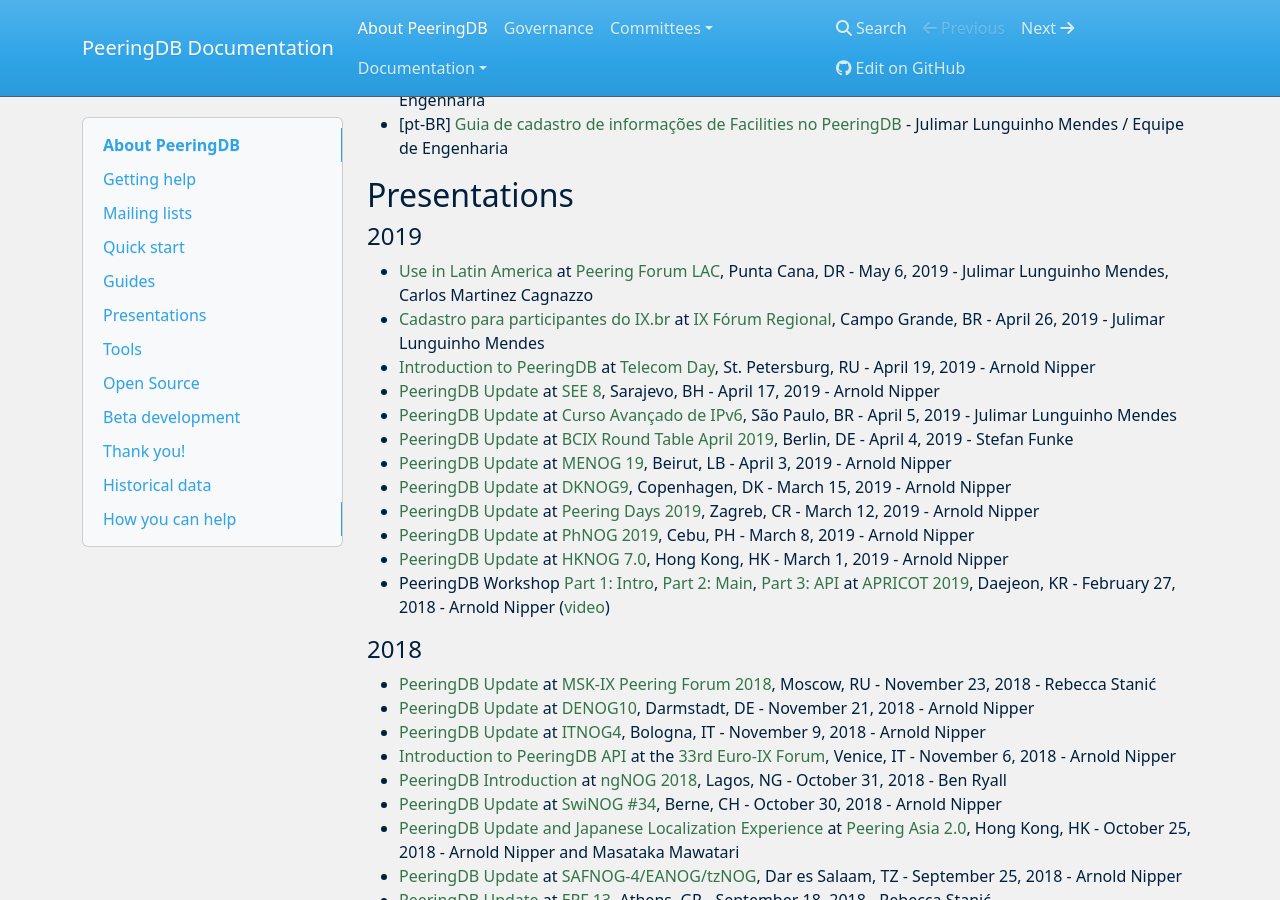
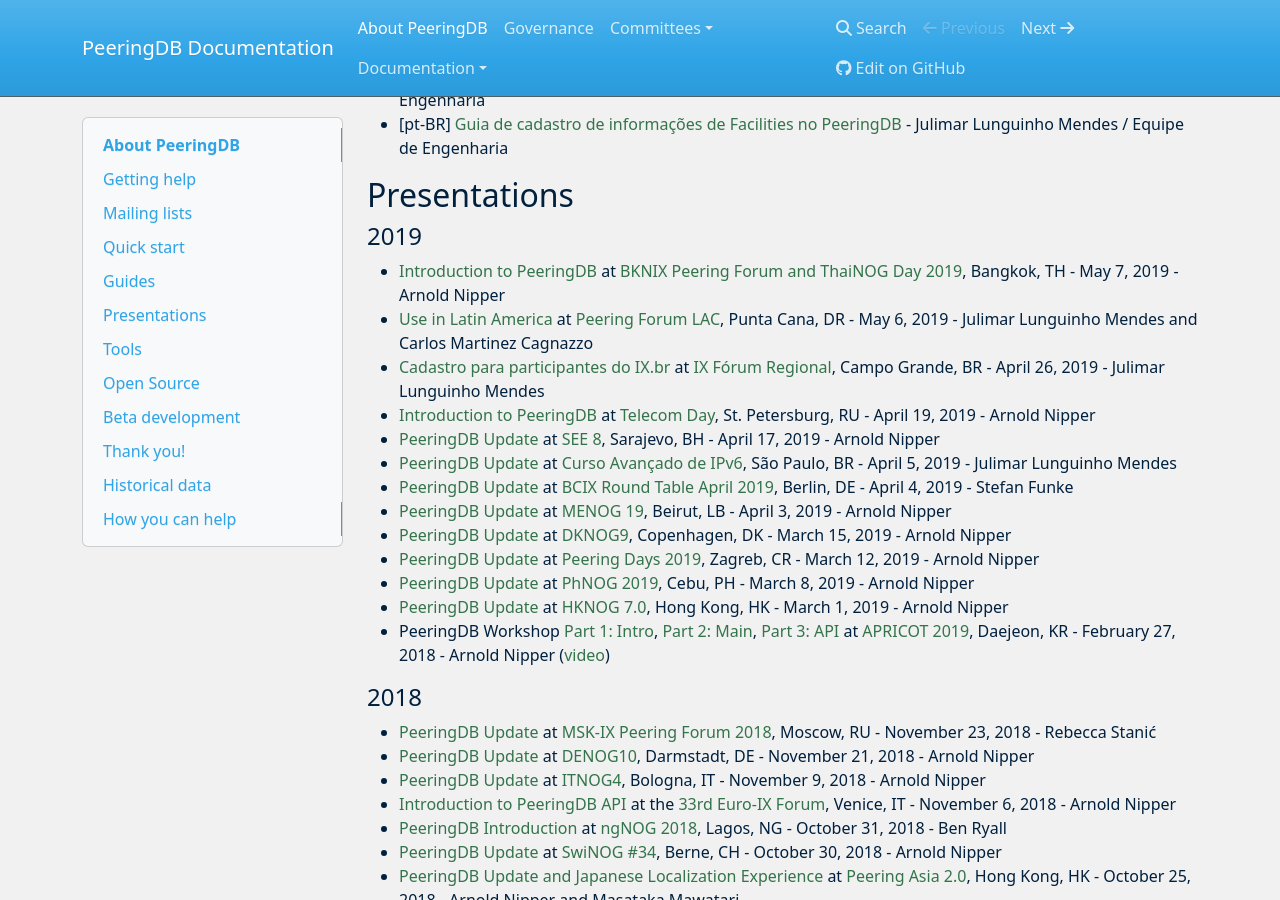
Before and after one commit to peeringdb/docs, an MkDocs documentation site: the page built from docs/index.md, in a window 1280 px wide and 900 px high, scrolled down 1273 px. Built offline with MkDocs 1.6.1, drawn with Linux system fonts in a browser that asks for light colours; nearby versions of some CDN libraries.

Commit message:
Added Arnold's BKNIX Peering Forum presentation.

```diff
--- a/docs/index.md
+++ b/docs/index.md
@@ -53,7 +53,8 @@
 
 #### 2019
 
-- [Use in Latin America](presentation/LAC-Peering-Forum-2019-Punta_Cana-PeeringDB.20190506.pdf) at [Peering Forum LAC](http://peeringforum.lat/), Punta Cana, DR - May 6, 2019 - Julimar Lunguinho Mendes, Carlos Martinez Cagnazzo
+- [Introduction to PeeringDB](presentation/20190507-BKNIX-Peeringforum-Arnold-Nipper.pdf) at [BKNIX Peering Forum and ThaiNOG Day 2019](https://peeringforum.bknix.co.th/2019/), Bangkok, TH - May 7, 2019 - Arnold Nipper
+- [Use in Latin America](presentation/LAC-Peering-Forum-2019-Punta_Cana-PeeringDB.20190506.pdf) at [Peering Forum LAC](http://peeringforum.lat/), Punta Cana, DR - May 6, 2019 - Julimar Lunguinho Mendes and Carlos Martinez Cagnazzo
 - [Cadastro para participantes do IX.br](presentation/ix-forum-campogrande-peeringdb.20190416.pdf) at [IX Fórum Regional](https://regional.forum.ix.br/29-MS/), Campo Grande, BR - April 26, 2019 - Julimar Lunguinho Mendes
 - [Introduction to PeeringDB](presentation/20190419-TelecomDay-Arnold-Nipper.pdf) at [Telecom Day](http://telecomday.ru/en/programm/), St. Petersburg, RU - April 19, 2019 - Arnold Nipper
 - [PeeringDB Update](presentation/20190417-SEE8-Arnold-Nipper.pdf) at [SEE 8](https://www.ripe.net/participate/meetings/regional-meetings/see/see-8), Sarajevo, BH - April 17, 2019 - Arnold Nipper
```
Also changed, not shown: 1 other file.
